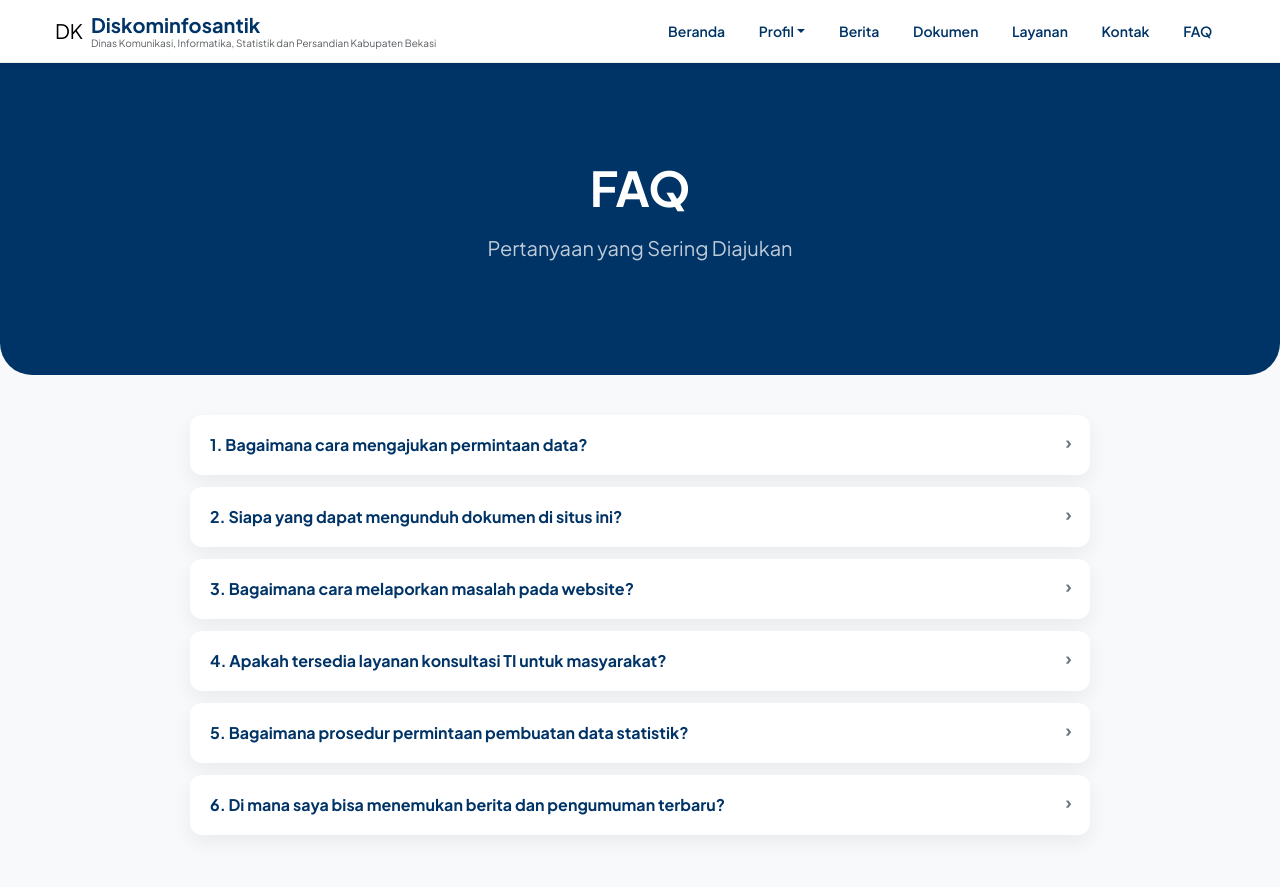
After one commit to dwisept12/Company-Profile-Diskominfosantik, a PHP site: page /faq.html in a window 1280 px wide. The commit adds this page. Run offline with PHP 8.4, Linux system fonts and the light colour scheme.

Commit message:
menambahkan faq

```diff
--- a/berita.php
+++ b/berita.php
@@ -22,8 +22,9 @@
                 </div>
                 <div class="col-lg-5 mt-4 mt-lg-0">
                     <div class="input-group shadow-lg rounded-pill overflow-hidden">
-                        <input type="text" class="form-control border-0 py-3 ps-4" placeholder="Cari berita...">
-                        <button class="btn btn-warning px-4"><i class="bi bi-search text-white"></i></button>
+                        <span class="input-group-text border-0 bg-white ps-4"><i class="bi bi-search text-muted"></i></span>
+                        <input type="text" class="form-control border-0 py-3" placeholder="Cari berita..." id="search-input-berita" data-search="berita">
+                        <button class="btn btn-warning px-4" id="search-button-berita"><i class="bi bi-search text-white"></i></button>
                     </div>
                 </div>
             </div>
--- a/dokumen.php
+++ b/dokumen.php
@@ -20,8 +20,8 @@
             <div class="col-md-6 mx-auto mt-4">
                 <div class="input-group shadow-lg rounded-pill overflow-hidden">
                     <span class="input-group-text border-0 bg-white ps-4"><i class="bi bi-search text-muted"></i></span>
-                    <input type="text" class="form-control border-0 py-3" placeholder="Cari dokumen (misal: RENSTRA, Anggaran)...">
-                    <button class="btn btn-warning px-4 fw-bold text-white">Cari</button>
+                    <input type="text" class="form-control border-0 py-3" placeholder="Cari dokumen (misal: RENSTRA, Anggaran)..." id="search-input-dokumen" data-search="dokumen">
+                    <button class="btn btn-warning px-4" id="search-button-dokumen"><i class="bi bi-search text-white"></i></button>
                 </div>
             </div>
         </div>
--- /dev/null
+++ b/faq.html
@@ -0,0 +1,101 @@
+<!DOCTYPE html>
+<html lang="id">
+  <head>
+    <meta charset="utf-8" />
+    <meta name="viewport" content="width=device-width, initial-scale=1" />
+    <title>FAQ - Diskominfosantik</title>
+    <link
+      href="https://cdn.jsdelivr.net/npm/bootstrap@5.3.0/dist/css/bootstrap.min.css"
+      rel="stylesheet"
+    />
+    <link
+      href="https://fonts.googleapis.com/css2?family=Plus+Jakarta+Sans:wght@400;600;700&display=swap"
+      rel="stylesheet"
+    />
+    <link
+      rel="stylesheet"
+      href="https://cdn.jsdelivr.net/npm/bootstrap-icons@1.11.0/font/bootstrap-icons.css"
+    />
+    <link rel="stylesheet" href="style.css" />
+  </head>
+  <body>
+    <div data-include="navbar.html"></div>
+
+    <section class="py-5 bg-navy text-white text-center rounded-bottom-5">
+      <div class="container py-5">
+        <h1 class="display-5 fw-bold mb-3">FAQ</h1>
+        <p class="opacity-75 lead">Pertanyaan yang Sering Diajukan</p>
+      </div>
+    </section>
+
+    <main class="container" style="padding: 40px 15px">
+      <section class="faq-container">
+        <article class="faq-item">
+          <button class="faq-question">
+            1. Bagaimana cara mengajukan permintaan data?
+          </button>
+          <div class="faq-answer">
+            Anda dapat mengajukan permintaan data melalui halaman
+            <a href="layanan.php">Layanan</a> atau menghubungi kontak yang
+            tercantum di bagian footer.
+          </div>
+        </article>
+
+        <article class="faq-item">
+          <button class="faq-question">
+            2. Siapa yang dapat mengunduh dokumen di situs ini?
+          </button>
+          <div class="faq-answer">
+            Dokumen publik dapat diunduh oleh siapa saja. Dokumen internal hanya
+            tersedia untuk pegawai terkait.
+          </div>
+        </article>
+
+        <article class="faq-item">
+          <button class="faq-question">
+            3. Bagaimana cara melaporkan masalah pada website?
+          </button>
+          <div class="faq-answer">
+            Kirimkan laporan melalui kontak di footer atau lewat email resmi
+            dinas yang tersedia pada halaman Kontak.
+          </div>
+        </article>
+
+        <article class="faq-item">
+          <button class="faq-question">
+            4. Apakah tersedia layanan konsultasi TI untuk masyarakat?
+          </button>
+          <div class="faq-answer">
+            Beberapa layanan konsultasi tersedia; silakan lihat halaman
+            <a href="layanan.php">Layanan</a> untuk detail dan jadwal
+            pendaftaran.
+          </div>
+        </article>
+
+        <article class="faq-item">
+          <button class="faq-question">
+            5. Bagaimana prosedur permintaan pembuatan data statistik?
+          </button>
+          <div class="faq-answer">
+            Ajukan permintaan resmi melalui formulir pada halaman
+            <a href="layanan.php">Layanan</a> atau hubungi seksi statistik untuk
+            panduan lengkap.
+          </div>
+        </article>
+
+        <article class="faq-item">
+          <button class="faq-question">
+            6. Di mana saya bisa menemukan berita dan pengumuman terbaru?
+          </button>
+          <div class="faq-answer">
+            Kunjungi halaman <a href="berita.php">Berita</a> untuk daftar
+            artikel dan pengumuman terbaru dari dinas.
+          </div>
+        </article>
+      </section>
+    </main>
+
+    <script src="https://cdn.jsdelivr.net/npm/bootstrap@5.3.0/dist/js/bootstrap.bundle.min.js"></script>
+    <script src="script.js"></script>
+  </body>
+</html>
--- a/navbar.html
+++ b/navbar.html
@@ -39,7 +39,9 @@
             <li>
               <a class="dropdown-item" href="profil.html">Tentang Kami</a>
             </li>
-            <li><a class="dropdown-item" href="visidanmisi.php">Visi & Misi</a></li>
+            <li>
+              <a class="dropdown-item" href="visidanmisi.php">Visi & Misi</a>
+            </li>
             <li>
               <a class="dropdown-item" href="profil-pegawai.php"
                 >Profil Pegawai</a
@@ -74,7 +76,7 @@
         </li>
 
         <li class="nav-item">
-          <a class="nav-link fw-semibold text-navy" href="#">FAQ</a>
+          <a class="nav-link fw-semibold text-navy" href="faq.html">FAQ</a>
         </li>
       </ul>
     </div>
--- a/script.js
+++ b/script.js
@@ -30,5 +30,42 @@ document.addEventListener("DOMContentLoaded", includeHTML);
 
 // Initialize behaviors for included fragments (idempotent)
 function initIncludes() {
-  // Placeholder for future initialization functions
+  initAccordion();
 }
+
+// Initialize FAQ accordion (idempotent)
+function initAccordion() {
+  var buttons = document.querySelectorAll(".faq-question");
+  buttons.forEach(function (btn) {
+    if (btn.dataset.faqInit) return; // already initialized
+    btn.dataset.faqInit = "1";
+    btn.addEventListener("click", function () {
+      var item = btn.closest(".faq-item");
+      if (!item) return;
+      // toggle open class; CSS handles animation via max-height
+      item.classList.toggle("open");
+    });
+  });
+}
+
+// Ensure accordion initialized even if includes/load timing varies
+window.addEventListener("load", function () {
+  // remove any 'open' classes on load to ensure all answers are closed
+  var items = document.querySelectorAll(".faq-item.open");
+  items.forEach(function (it) {
+    it.classList.remove("open");
+  });
+  initAccordion();
+});
+
+// Simple debounce (top-level so it is available when includes run)
+function debounce(fn, wait) {
+  var t;
+  return function () {
+    var args = arguments;
+    clearTimeout(t);
+    t = setTimeout(function () {
+      fn.apply(null, args);
+    }, wait || 250);
+  };
+}
--- a/style.css
+++ b/style.css
@@ -377,3 +377,67 @@ footer {
     height: 200px;
   }
 }
+
+/* ===== FAQ / ACCORDION ===== */
+.faq-container {
+  max-width: 900px;
+  margin: 0 auto;
+  display: block;
+  gap: 12px;
+}
+.faq-item {
+  background: #ffffff;
+  border-radius: 12px;
+  box-shadow: 0 8px 20px rgba(2, 6, 23, 0.06);
+  margin-bottom: 12px;
+  overflow: hidden;
+  position: relative;
+}
+.faq-question {
+  width: 100%;
+  text-align: left;
+  padding: 18px 20px;
+  padding-right: 48px;
+  background: transparent;
+  border: none;
+  font-size: 16px;
+  font-weight: 700;
+  color: #003366;
+  cursor: pointer;
+}
+.faq-question:focus {
+  outline: none;
+}
+.faq-answer {
+  padding: 0 20px 0 20px;
+  color: #475569;
+  line-height: 1.7;
+  max-height: 0;
+  overflow: hidden;
+  transition: max-height 0.36s cubic-bezier(0.2, 0.9, 0.2, 1),
+    padding 0.28s ease, opacity 0.28s ease;
+  opacity: 0;
+  display: block;
+}
+.faq-item.open .faq-answer {
+  padding: 12px 20px 18px 20px;
+  opacity: 1;
+  max-height: 1200px; /* large enough to fit content */
+}
+
+/* question chevron */
+.faq-question::after {
+  content: "\203A";
+  position: absolute;
+  right: 18px;
+  top: 18px; /* align with question padding-top */
+  transform: rotate(0deg);
+  transition: transform 0.28s ease, color 0.2s ease;
+  font-size: 18px;
+  color: #6b7280;
+  line-height: 1;
+}
+.faq-item.open .faq-question::after {
+  transform: rotate(90deg);
+  color: #003366;
+}
```
